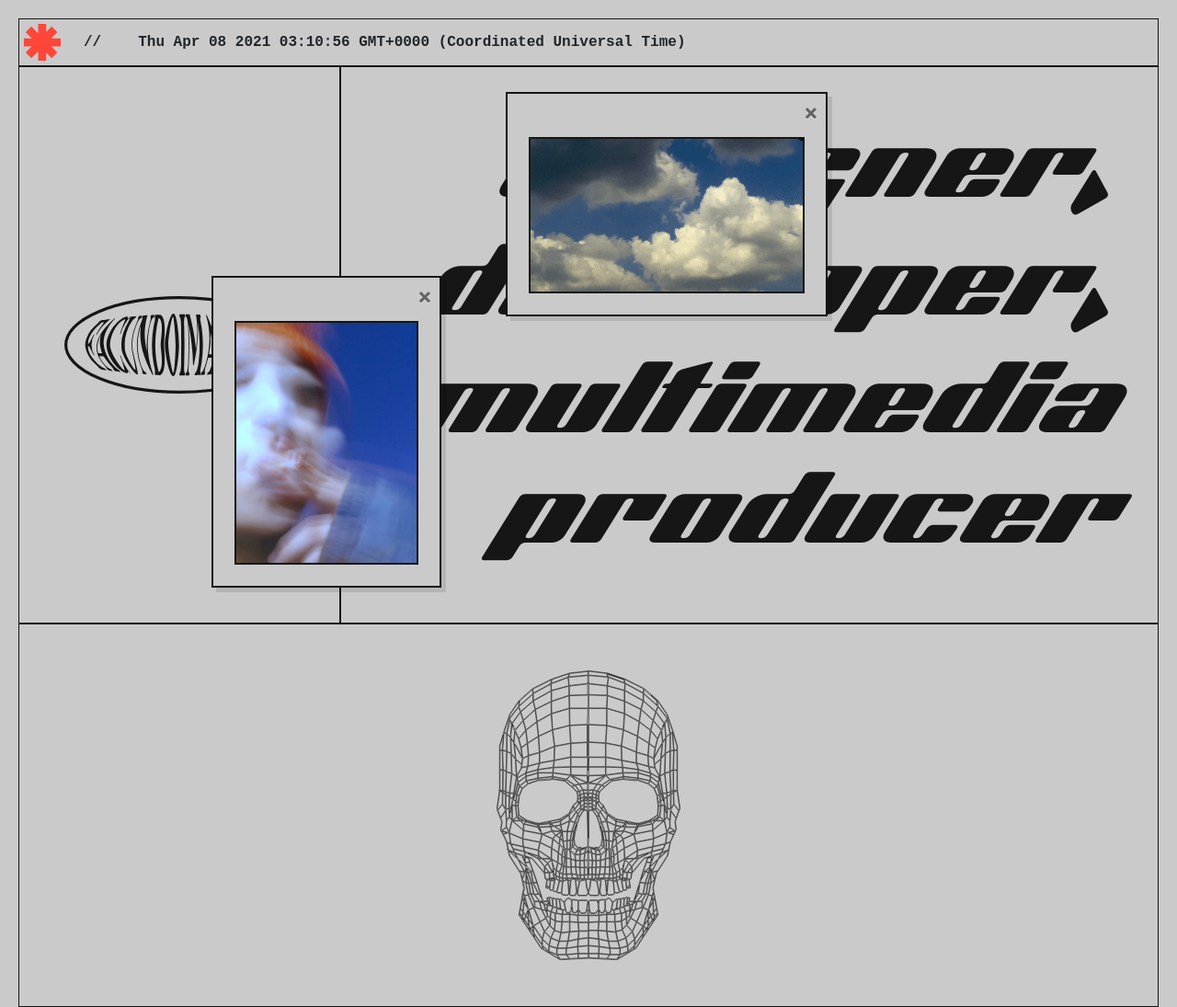
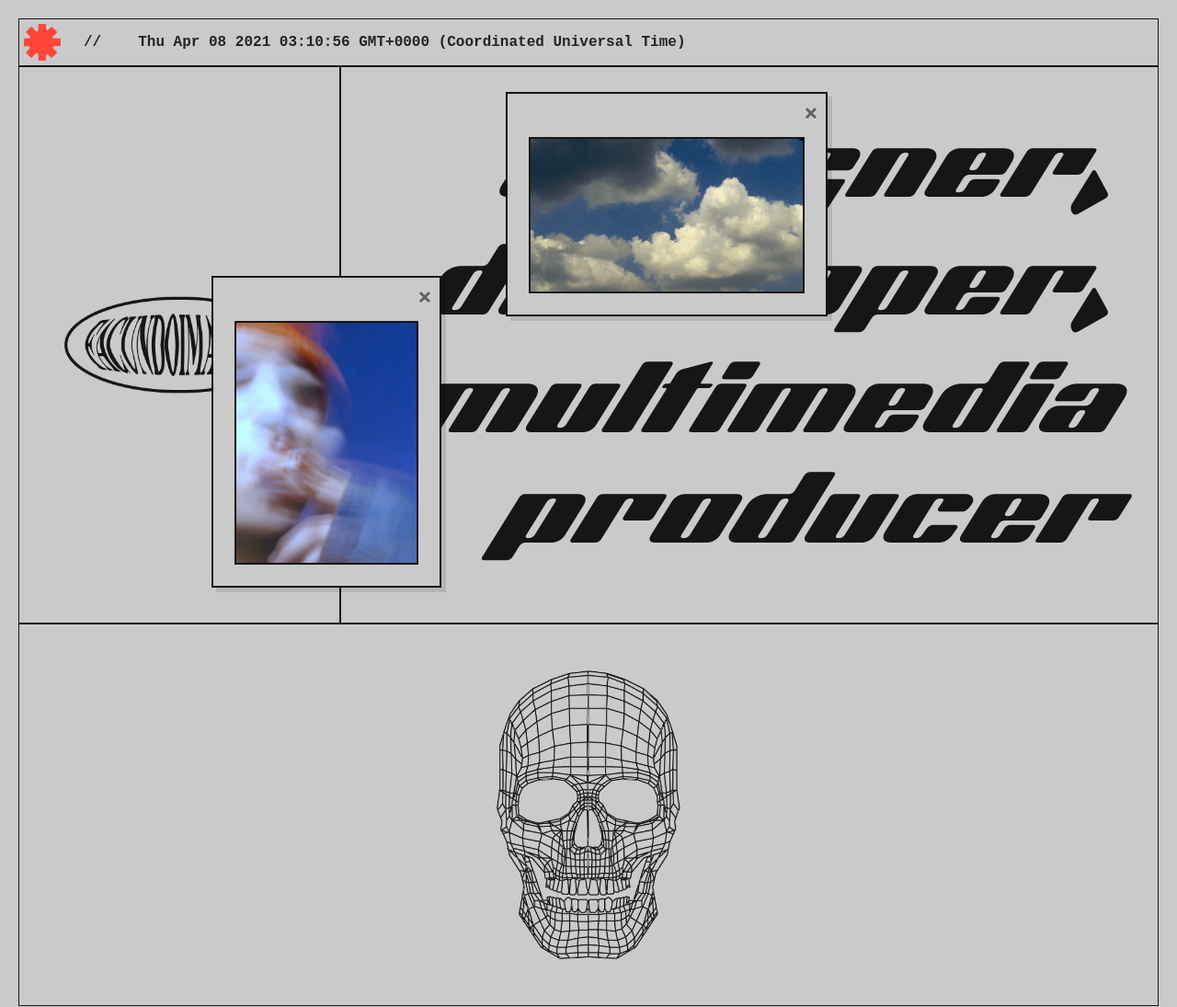
Before and after one commit to facundoimanuel/portfolio, a plain HTML site: page index.html in a window 1280 px wide. Shown: the whole page at 92% size. Drawn offline with nearby package versions, Linux system fonts and the light colour scheme; a web font is replaced by a local one.

Commit message:
changes 2.0.1

```diff
--- a/index.html
+++ b/index.html
@@ -22,13 +22,13 @@
   <main class="grid-container">
 
     <div class="crc">
-      <img src="/img/crc.svg" alt="">
+      <img src="/img/crc.png" alt="">
       <p>//</p>
       <p id="clock"></p>
     </div>
 
     <div class="name">
-      <img src="/img/name.svg" alt="logo">
+      <img src="/img/name.png" alt="logo">
     </div>
 
     <div class="text">
@@ -38,8 +38,21 @@
     </div>
 
     <div class="skull">
-      <img src="/img/skull.svg" alt="skull-wireframe">
+      <img src="/img/skull.png" alt="skull-wireframe">
     </div>
+
+
+
+<!--
+    <div class="designs">
+      <div>
+        <img src="/img/cap-ecommerce.PNG" alt="">
+      </div>
+      <div>
+        <img src="/img/cap-ecommerce2.PNG" alt="">
+      </div>
+     </div>
+-->
 
   </main>
 
```
Also changed, not shown: style/style.scss (+20 -0 lines), img/cap-ecommerce.PNG (added), img/cap-ecommerce2.PNG (added), img/crc.png (added), img/crc.svg (deleted), img/name.png (renamed from img/Recurso 10.png), img/name.svg (deleted), img/skull.png (renamed from img/Recurso 9.png), img/skull.svg (deleted), style/style.css.
